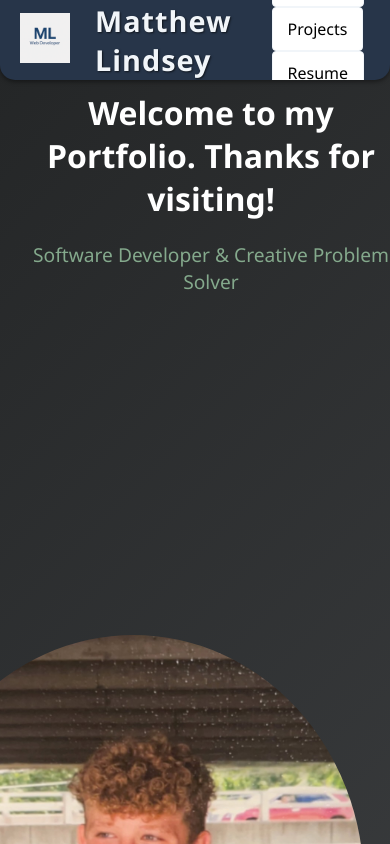
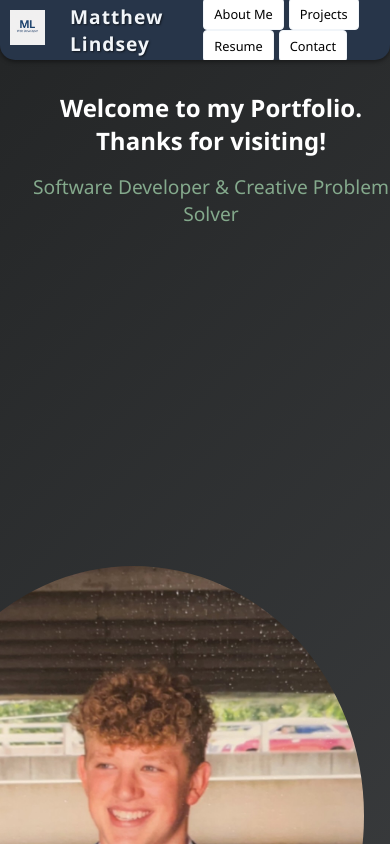
Before and after one commit to mattlind07/Portfolio, a React (Create React App) app: page / in a window 390 px wide. Shown: the top 844 px of the page. Built offline with nearby package versions, Linux system fonts and the light colour scheme.

Commit message:
Iphone configurations added

```diff
--- /dev/null
+++ b/postcss.config.js
@@ -0,0 +1,6 @@
+module.exports = {
+  plugins: {
+    tailwindcss: {},
+    autoprefixer: {},
+  },
+}
--- a/src/components/About.css
+++ b/src/components/About.css
@@ -16,6 +16,7 @@
     margin-bottom: 30px;
     font-family: 'Segoe UI', 'Roboto', sans-serif;
 }
+
 .about-text {
     color: #E2E8F0;
     font-size: 1.3rem;
@@ -31,6 +32,7 @@
     flex-direction: column;
     text-align: center;
 }
+
 .family {
     width: 40%;
     height: auto;
@@ -38,3 +40,54 @@
     border: 4px solid #84a98c;
     box-shadow: 0 2px 12px rgba(0,0,0,0.12);
 }
+
+/* Mobile Responsive Design */
+@media (max-width: 768px) {
+    .about_container {
+        margin-top: 80px;
+        padding: 15px;
+        margin-left: 10px;
+        margin-right: 10px;
+    }
+
+    .about-title {
+        font-size: 2.5rem;
+        margin-bottom: 20px;
+    }
+
+    .about-text {
+        font-size: 1.1rem;
+        line-height: 1.6;
+        padding: 0 10px;
+    }
+
+    .family {
+        width: 60%;
+        margin: 0 auto;
+    }
+}
+
+@media (max-width: 480px) {
+    .about_container {
+        margin-top: 70px;
+        padding: 10px;
+        margin-left: 5px;
+        margin-right: 5px;
+    }
+
+    .about-title {
+        font-size: 2rem;
+        margin-bottom: 15px;
+    }
+
+    .about-text {
+        font-size: 1rem;
+        line-height: 1.5;
+        padding: 0 5px;
+    }
+
+    .family {
+        width: 80%;
+        margin: 0 auto;
+    }
+}
--- a/src/index.css
+++ b/src/index.css
@@ -1,3 +1,7 @@
+@tailwind base;
+@tailwind components;
+@tailwind utilities;
+
 body {
   margin: 0;
   font-family: -apple-system, BlinkMacSystemFont, 'Segoe UI', 'Roboto', 'Oxygen',
@@ -28,7 +32,6 @@ Light UI Elements: #cad2c5 */
   --background-color: #0F172A;
 }
 
-
 /* NavBar */
 .navbar {
   margin: auto;
@@ -48,26 +51,24 @@ Light UI Elements: #cad2c5 */
   box-shadow: 0 2px 4px rgba(0, 0, 0, 0.4);
   z-index: 1000;
   border-radius: 0 0 15px 15px;
+}
 
-}
 .navbar img {
   margin-right: 15px;
-
   background-color: #f8f8f8;
-
   color: black;
-
 }
-
 
 .branding {
   display: flex;
   align-items: center;
   gap: 10px;
 }
+
 .logo {
   width: 50px;
 }
+
 .Name {
   color: var(--fontColor);
   font-size: 1.8rem;
@@ -76,31 +77,28 @@ Light UI Elements: #cad2c5 */
   font-family: 'Segoe UI', 'Roboto', sans-serif;
   text-shadow: 1px 1px 2px rgba(0, 0, 0, 0.6);
   margin: 0 auto;
-
 }
 
 /* Nav button */
 .navbutton {
   text-decoration: none;
   color: black;
-
   text-align: center;
-  background-color: white;  /* Changed to match navbar */
+  background-color: white;
   border-radius: 4px;
-  transition: all 0.3s ease;  /* Smooth transition for all properties */
+  transition: all 0.3s ease;
   margin-right: 15px;
   padding: 10px 15px;
-  display: inline-block;  /* Added to ensure proper scaling */
-  border: 1px solid var(--fontColor);  /* Added border for better visibility */
+  display: inline-block;
+  border: 1px solid var(--fontColor);
 }
 
 /* Nav button hover effect */
 .navbutton:hover {
-  transform: scale(1.1);  /* Reduced from 2 to be more subtle */
-  background-color: #3a4a5f;  /* Slightly lighter background on hover */
-  color: #38BDF8;  /* Using your existing hover color */
+  transform: scale(1.1);
+  background-color: #3a4a5f;
+  color: #38BDF8;
 }
-
 
 /* About container */
 .about_container {
@@ -120,3 +118,77 @@ Light UI Elements: #cad2c5 */
 h1.landing-title {
   color: white !important;
 }
+
+/* Mobile Responsive Design */
+@media (max-width: 768px) {
+  /* Navbar mobile adjustments */
+  .navbar {
+    padding: 10px 15px;
+    height: 70px;
+  }
+
+  .Name {
+    font-size: 1.4rem;
+  }
+
+  .logo {
+    width: 40px;
+  }
+
+  /* Nav buttons mobile */
+  .navbutton {
+    padding: 8px 12px;
+    margin-right: 8px;
+    font-size: 0.9rem;
+  }
+
+  /* About container mobile */
+  .about_container {
+    margin-top: 30px;
+    padding: 0 15px;
+  }
+
+  /* Landing title mobile */
+  .landing-title {
+    font-size: 2rem !important;
+  }
+
+  h1.landing-title {
+    font-size: 2rem !important;
+  }
+}
+
+@media (max-width: 480px) {
+  /* Small mobile devices */
+  .navbar {
+    padding: 8px 10px;
+    height: 60px;
+  }
+
+  .Name {
+    font-size: 1.2rem;
+  }
+
+  .logo {
+    width: 35px;
+  }
+
+  .navbutton {
+    padding: 6px 10px;
+    margin-right: 5px;
+    font-size: 0.8rem;
+  }
+
+  .about_container {
+    margin-top: 20px;
+    padding: 0 10px;
+  }
+
+  .landing-title {
+    font-size: 1.5rem !important;
+  }
+
+  h1.landing-title {
+    font-size: 1.5rem !important;
+  }
+}
--- a/style.css
+++ b/style.css
@@ -28,7 +28,6 @@ body {
     width: 100%;
     max-width: 1300px;
     box-shadow: 0 2px 4px rgba(0, 0, 0, 0.4);
-
 }
 
 /* Slide Headshot to left */
@@ -49,16 +48,15 @@ body {
     text-align: center;
     padding: 10px;
     margin-right: 15px;
+}
 
-  }
 /* Nav button grows */
-  .navbutton:hover {
+.navbutton:hover {
     transform: scale(1.2);
-  }
-
+}
 
 /* Headshot image */
-  #Headshot {
+#Headshot {
     border-radius: 8px;
     width: 250px;
     animation-name: slide;
@@ -67,16 +65,15 @@ body {
     animation-fill-mode: forwards;
     margin-left: 100px;
     margin-top: 15px;
-  }
-
+}
 
 /* Text Sections */
 .text {
     font-family: 'Times New Roman';
     color: var(--fontColor);
     width: 25%;
+}
 
-}
 /* Centered each header */
 h1 {
     text-align: center;
@@ -87,13 +84,13 @@ h1 {
     align-items: center;
     display: flex;
     flex-direction: row;
-
 }
 
 #about_paragraph {
     font-family: 'Times New Roman', Times, serif;
     color: var(--fontColor);
 }
+
 /* Projects paragraph*/
 #projects_paragraph {
     font-family: 'Times New Roman', Times, serif;
@@ -105,14 +102,97 @@ a:hover {
     color: #38BDF8;
 }
 
-
 /* Skills paragraph*/
 #skills_paragraph {
     font-family: 'Times New Roman', Times, serif;
     color: var(--fontColor);
 }
+
 /* Contact body*/
 #contact_paragraph {
     font-family: 'Times New Roman', Times, serif;
     color: var(--fontColor);
 }
+
+/* Mobile Responsive Design */
+@media (max-width: 768px) {
+    /* Navbar mobile adjustments */
+    #navbar {
+        padding: 10px 15px;
+        height: 70px;
+        justify-content: center;
+        flex-wrap: wrap;
+    }
+
+    #logo {
+        width: 40px;
+        height: auto;
+    }
+
+    /* Nav buttons mobile */
+    .navbutton {
+        padding: 8px 12px;
+        margin-right: 8px;
+        font-size: 0.9rem;
+    }
+
+    /* About container mobile */
+    .about_container {
+        flex-direction: column;
+        text-align: center;
+        padding: 20px;
+    }
+
+    #Headshot {
+        width: 200px;
+        margin: 0 auto 20px auto;
+        animation: none;
+        transform: none;
+    }
+
+    /* Text sections mobile */
+    .text {
+        width: 90%;
+        margin: 0 auto;
+        padding: 0 15px;
+    }
+
+    h1 {
+        font-size: 1.8rem;
+    }
+}
+
+@media (max-width: 480px) {
+    /* Small mobile devices */
+    #navbar {
+        padding: 8px 10px;
+        height: 60px;
+    }
+
+    #logo {
+        width: 35px;
+    }
+
+    .navbutton {
+        padding: 6px 10px;
+        margin-right: 5px;
+        font-size: 0.8rem;
+    }
+
+    .about_container {
+        padding: 15px;
+    }
+
+    #Headshot {
+        width: 150px;
+    }
+
+    .text {
+        width: 95%;
+        padding: 0 10px;
+    }
+
+    h1 {
+        font-size: 1.5rem;
+    }
+}
```
Also changed, not shown: tailwind.config.js (added, +12 -0 lines).
